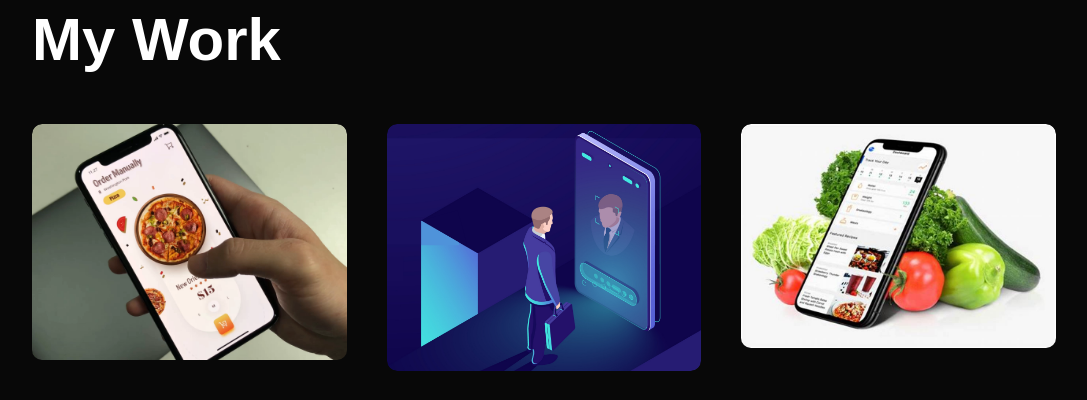
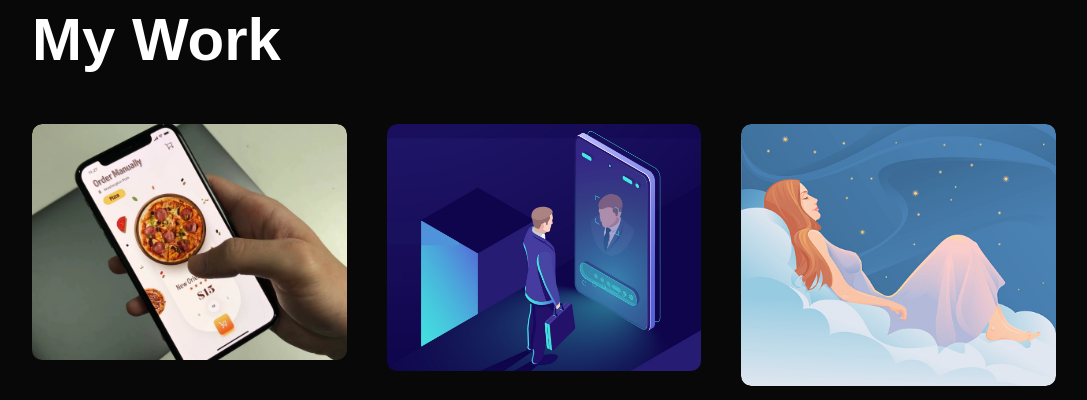
Before and after one commit to EmmanualJanuarie/Portfolio, a plain HTML site: page index.html in a window 1280 px wide. Shown: the part 1520-1920 px from the top of the page, without its empty margins (96-1183 px from the left). Drawn offline with Linux system fonts and the light colour scheme.

Commit message:
changed grocery img to slumber img

```diff
--- a/index.html
+++ b/index.html
@@ -103,7 +103,7 @@
                 </div>
             </div>
             <div class="work">
-                <img src="images/grocerylist.jpg">
+                <img src="images/slumber.jpg">
                 <div class="layer">
                     <h3>Personal Dream Journal</h3>
                     <p>Fabricated a Dream Journal to keep track of my ideas and thoughts. Created using Html with Css as decor and Js with node as a server and used heroku as DB domain with DBeaver as a Database manager(used mySql)
```
